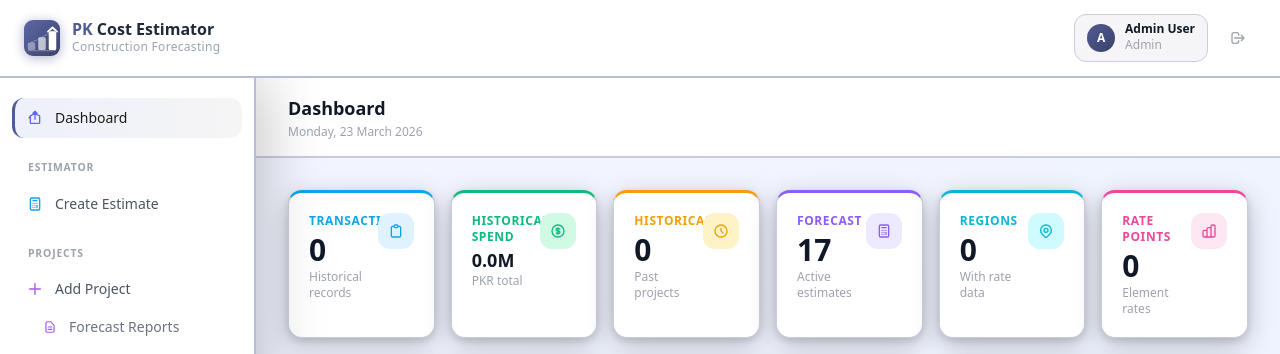
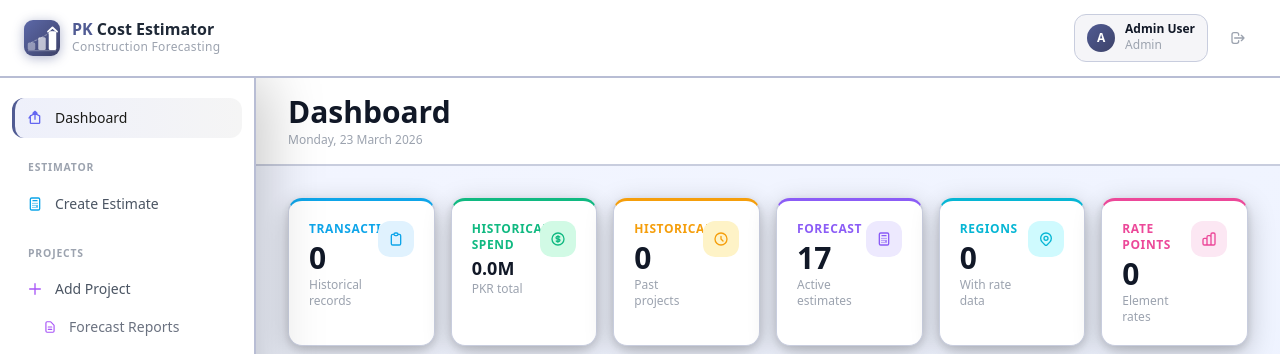
Before and after one commit to Martih70/PKCostEstimator, a Laravel app: page /dashboard in a window 1280 px wide. Shown: the top 354 px of the page. Run offline with Laravel 12, Linux system fonts and the light colour scheme; a user stored in the database is signed in; data comes from the database, SQL or seed files in the repository; data that the repository does not hold is empty; style sheets or scripts are compiled from the project's sources; some web fonts are replaced.

Commit message:
Increase Dashboard heading font size by ~67% (text-lg → text-3xl)
Co-Authored-By: Claude Sonnet 4.6 <noreply@anthropic.com>

```diff
--- a/resources/views/dashboard.blade.php
+++ b/resources/views/dashboard.blade.php
@@ -2,7 +2,7 @@
     <x-slot name="header">
         <div class="flex items-center justify-between">
             <div>
-                <h2 class="text-lg font-bold text-gray-900">Dashboard</h2>
+                <h2 class="text-3xl font-bold text-gray-900">Dashboard</h2>
                 <p class="text-xs text-gray-400 mt-0.5">{{ now()->format('l, d F Y') }}</p>
             </div>
         </div>
```
